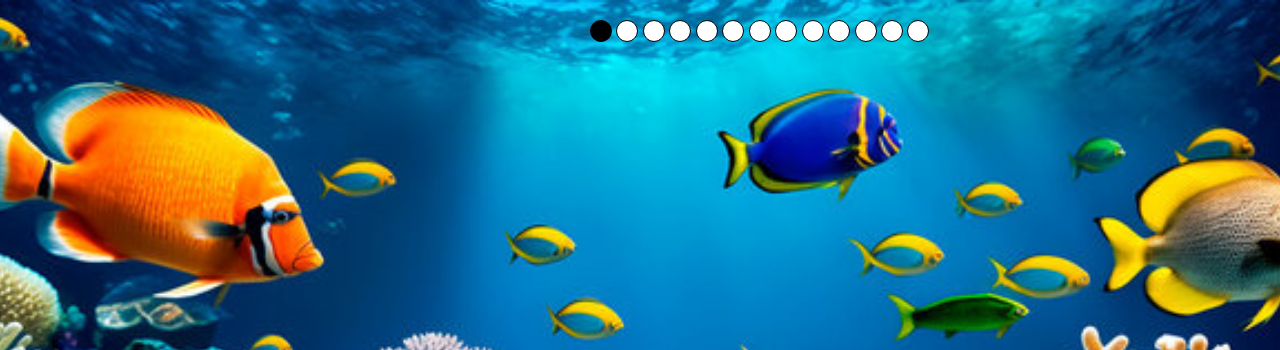
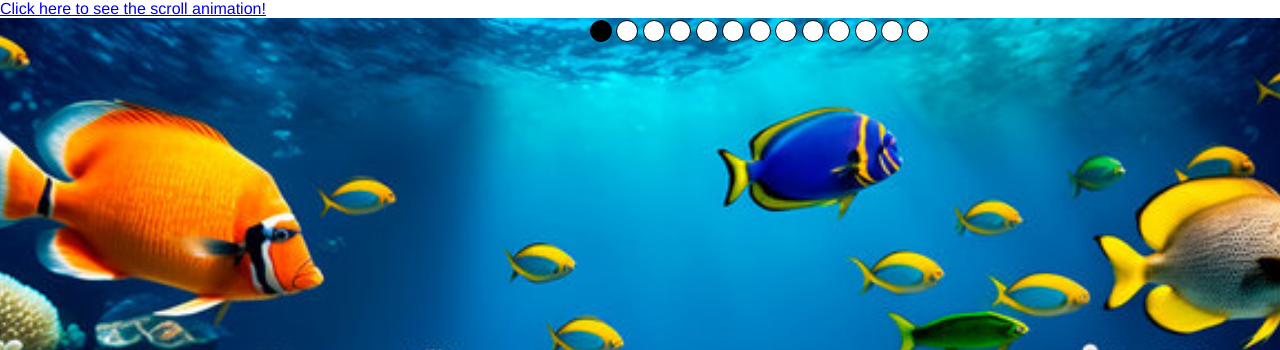
Before and after one commit to deemazoubi/deemazoubi.github.io, a plain HTML site: page scroll animation webpage/index.html in a window 1280 px wide. Shown: the top 350 px of the page. Drawn offline with Linux system fonts and the light colour scheme.

Commit message:
Update index.html

```diff
--- a/scroll animation webpage/index.html
+++ b/scroll animation webpage/index.html
@@ -3,6 +3,7 @@
 <head>
     <title>Comic Demo</title>
     <link href="style.css" rel="stylesheet">
+    <a href="https://deemazoubi.github.io/scrollanimation/scroll-animation-webpage/">Click here to see the scroll animation!</a>
 </head>
 <body>
     <!-- Navigation bar -->
```
